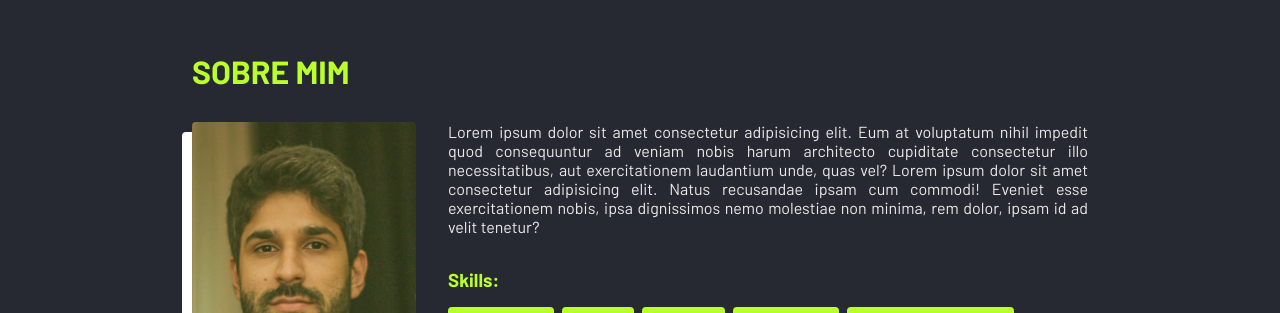
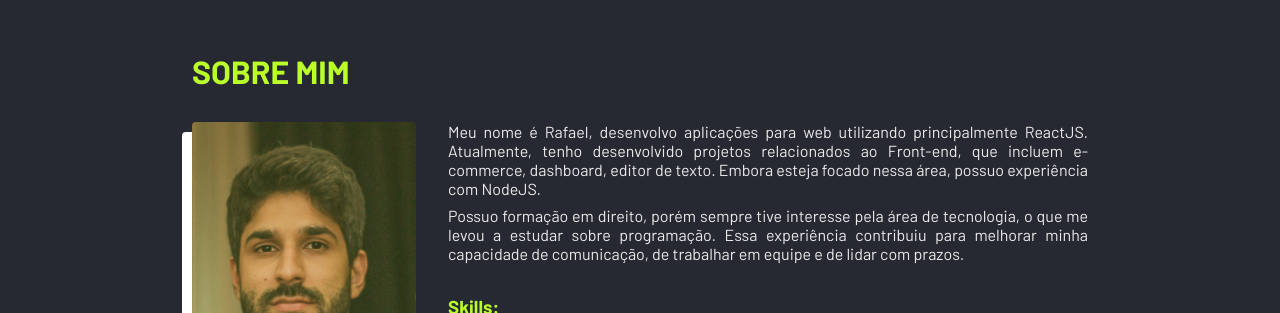
Before and after one commit to RafaelC77/dev-portfolio, a React (Vite) app: page / in a window 1280 px wide. Shown: the part 940-1253 px from the top of the page. Built offline with nearby package versions, Linux system fonts and the light colour scheme.

Commit message:
feat: update profile

```diff
--- a/src/components/About/index.tsx
+++ b/src/components/About/index.tsx
@@ -19,13 +19,18 @@ export function About() {
 
         <div>
           <p>
-            Lorem ipsum dolor sit amet consectetur adipisicing elit. Eum at
-            voluptatum nihil impedit quod consequuntur ad veniam nobis harum
-            architecto cupiditate consectetur illo necessitatibus, aut
-            exercitationem laudantium unde, quas vel? Lorem ipsum dolor sit amet
-            consectetur adipisicing elit. Natus recusandae ipsam cum commodi!
-            Eveniet esse exercitationem nobis, ipsa dignissimos nemo molestiae
-            non minima, rem dolor, ipsam id ad velit tenetur?
+            Meu nome é Rafael, desenvolvo aplicações para web utilizando
+            principalmente ReactJS. Atualmente, tenho desenvolvido projetos
+            relacionados ao Front-end, que incluem e-commerce, dashboard, editor
+            de texto. Embora esteja focado nessa área, possuo experiência com
+            NodeJS.
+          </p>
+
+          <p>
+            Possuo formação em direito, porém sempre tive interesse pela área de
+            tecnologia, o que me levou a estudar sobre programação. Essa
+            experiência contribuiu para melhorar minha capacidade de
+            comunicação, de trabalhar em equipe e de lidar com prazos.
           </p>
 
           <h3>Skills:</h3>
--- a/src/components/About/styles.ts
+++ b/src/components/About/styles.ts
@@ -29,6 +29,10 @@ export const Profile = styled.div`
 
   p {
     text-align: justify;
+  }
+
+  p + p {
+    margin-top: 0.5rem;
   }
 
   @media (max-width: 780px) {
--- a/src/components/Contact/styles.ts
+++ b/src/components/Contact/styles.ts
@@ -19,4 +19,8 @@ export const ContactComponent = styled.section`
   p {
     margin-bottom: 2rem;
   }
+
+  @media (max-width: 760px) {
+    padding: 4rem 2rem;
+  }
 `;
```
